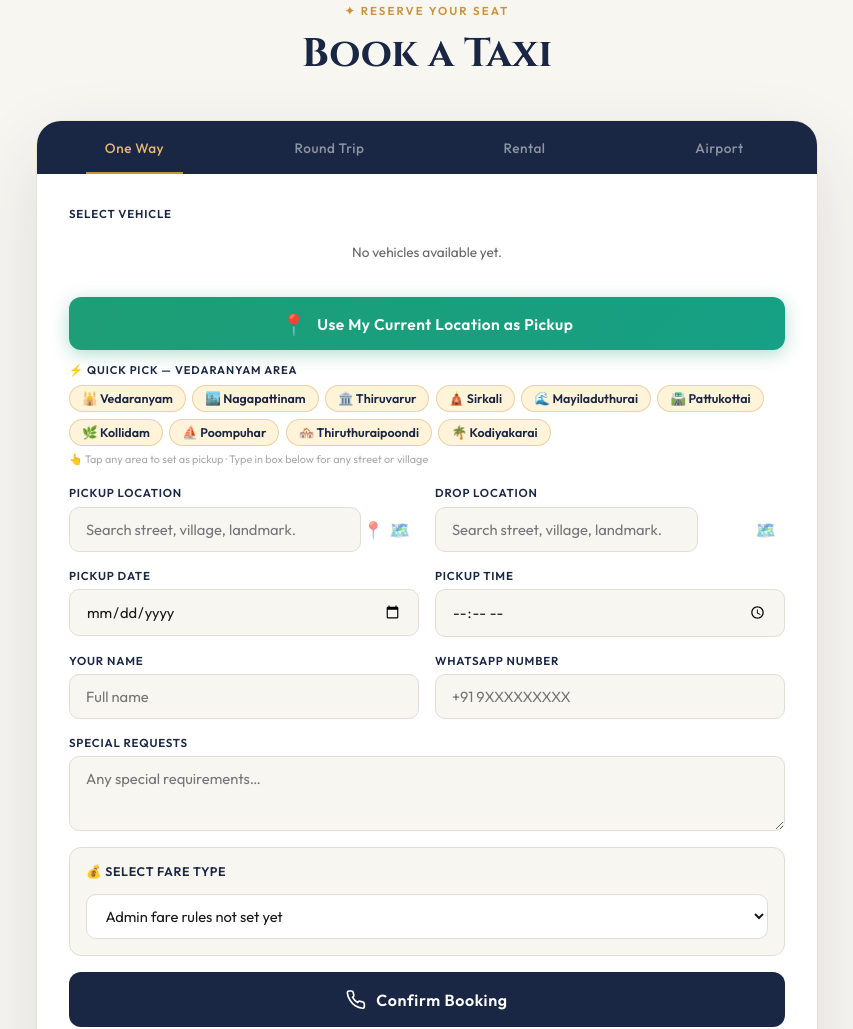
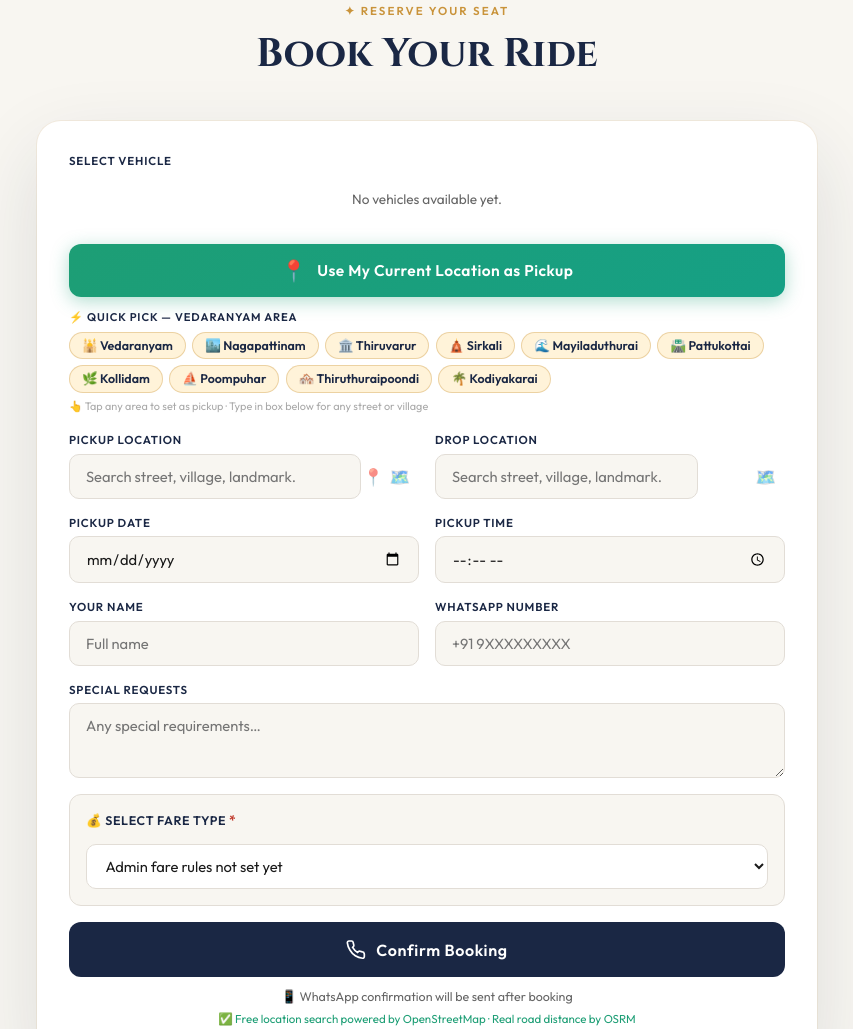
Before and after one commit to sowmiyatravelsapt/sowmiya-travels, a website: page index.html in a window 1280 px wide. Shown: the part 1240-2269 px from the top of the page, without its empty margins (213-1066 px from the left). Drawn offline with nearby package versions, Linux system fonts and the light colour scheme; no server answers.

Commit message:
Update index.html

```diff
--- a/index.html
+++ b/index.html
@@ -1041,15 +1041,9 @@ document.addEventListener('DOMContentLoaded', function() {
 <!-- BOOKING -->
 <section class="booking-section" id="booking">
   <span class="section-label">✦ Reserve Your Seat</span>
-  <h2 class="section-title">Book a Taxi</h2>
+  <h2 class="section-title">Book Your Ride</h2>
 
   <div class="booking-card" id="booking-card">
-    <div class="booking-tabs">
-      <div class="booking-tab active" onclick="switchTab('oneway',this)">One Way</div>
-      <div class="booking-tab" onclick="switchTab('roundtrip',this)">Round Trip</div>
-      <div class="booking-tab" onclick="switchTab('rental',this)">Rental</div>
-      <div class="booking-tab" onclick="switchTab('airport',this)">Airport</div>
-    </div>
     <div class="booking-body">
       <div style="margin-bottom:1.2rem;">
         <label style="font-size:0.72rem;font-weight:700;color:var(--navy);text-transform:uppercase;letter-spacing:0.07em;display:block;margin-bottom:0.6rem;">Select Vehicle</label>
@@ -1128,8 +1122,8 @@ document.addEventListener('DOMContentLoaded', function() {
 
       <!-- FARE RULE SELECTOR -->
       <div class="form-group" id="fare-rule-group" style="margin-bottom:1rem;background:#F8F6F1;border-radius:12px;padding:1rem;border:1.5px solid var(--border);">
-        <label style="font-size:0.78rem;font-weight:700;color:var(--navy);text-transform:uppercase;letter-spacing:0.05em;">💰 Select Fare Type</label>
-        <select id="fare-rule-select" onchange="onFareRuleChange()" style="border:1.5px solid var(--border);border-radius:10px;padding:0.7rem 0.9rem;font-size:0.92rem;font-family:'Outfit',sans-serif;outline:none;width:100%;margin-top:0.5rem;background:white;color:var(--text);">
+        <label style="font-size:0.78rem;font-weight:700;color:var(--navy);text-transform:uppercase;letter-spacing:0.05em;">💰 Select Fare Type <span style="color:var(--danger);font-size:0.85rem;">*</span></label>
+        <select id="fare-rule-select" onchange="onFareRuleChange()" required style="border:1.5px solid var(--border);border-radius:10px;padding:0.7rem 0.9rem;font-size:0.92rem;font-family:'Outfit',sans-serif;outline:none;width:100%;margin-top:0.5rem;background:white;color:var(--text);">
           <option value="">Loading fare options…</option>
         </select>
         <div id="fare-rule-detail" style="margin-top:0.75rem;padding:0.75rem;background:white;border-radius:8px;border:1px solid var(--border);font-size:0.85rem;color:var(--text-muted);display:none;"></div>
```
